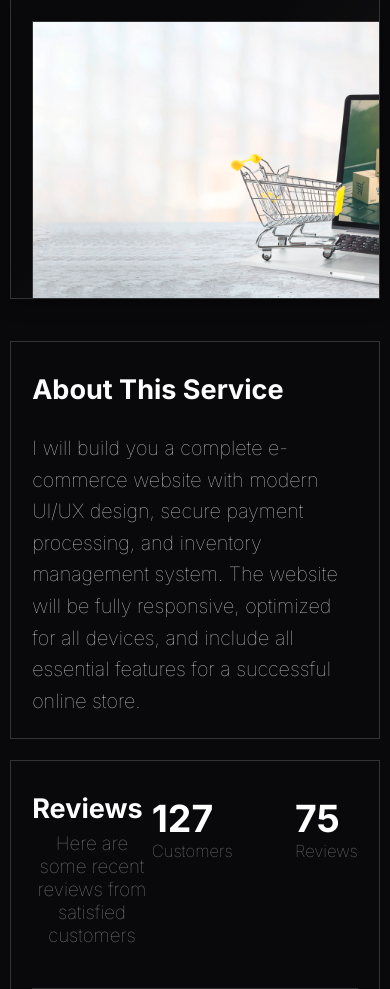
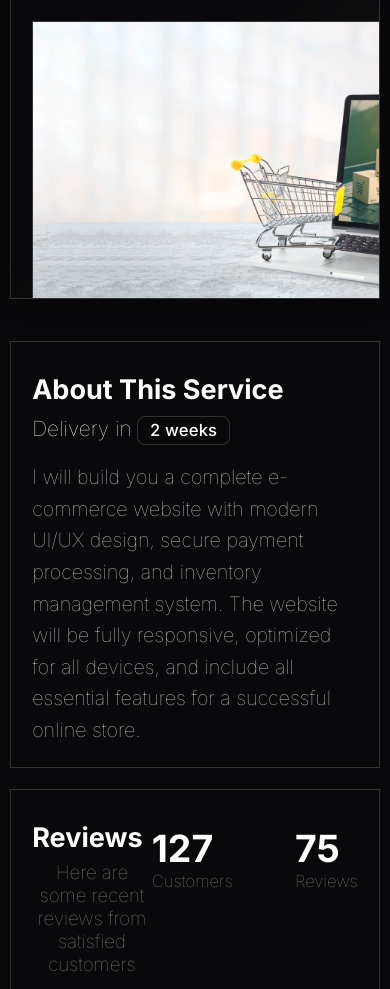
Before and after one commit to simaopsbarbosa/sixer, a PHP site: page /pages/service.php in a window 390 px wide. Shown: the part 378-1367 px from the top of the page. Run offline with PHP 8.4, Linux system fonts and the light colour scheme.

Commit message:
added eta to service page, hardcoded

```diff
--- a/css/service.css
+++ b/css/service.css
@@ -472,3 +472,40 @@
   font-size: 0.9em;
   font-weight: 100;
 }
+
+.about-service-header {
+  display: flex;
+  justify-content: space-between;
+  align-items: baseline;
+  margin-bottom: 1em;
+}
+
+.about-service-header h2 {
+  margin: 0;
+  font-size: 1.3em;
+  font-weight: bold;
+  color: #ffffff;
+}
+
+.about-service-section .service-eta {
+  font-size: 0.8em;
+  color: white;
+  border-radius: 8px;
+  border: 1px solid #333;
+  padding: 0.2em 0.7em;
+  font-weight: 500;
+  letter-spacing: 0.01em;
+  box-shadow: 0 1px 2px rgba(76,175,80,0.04);
+}
+
+@media (max-width: 768px) {
+  .about-service-header {
+    flex-direction: column;
+    align-items: flex-start;
+    gap: 0.5em;
+  }
+  .about-service-section .service-eta {
+    align-self: flex-start;
+    margin-top: 0.3em;
+  }
+}
--- a/pages/service.php
+++ b/pages/service.php
@@ -44,8 +44,11 @@
         </div>
 
         <div class="service-content">
-          <div class="service-section">
-            <h2>About This Service</h2>
+          <div class="service-section about-service-section">
+            <div class="about-service-header">
+              <h2>About This Service</h2>
+              <span>Delivery in  <span class="service-eta">2 weeks</span></span>
+            </div>
             <p>
               I will build you a complete e-commerce website with modern UI/UX
               design, secure payment processing, and inventory management
```
